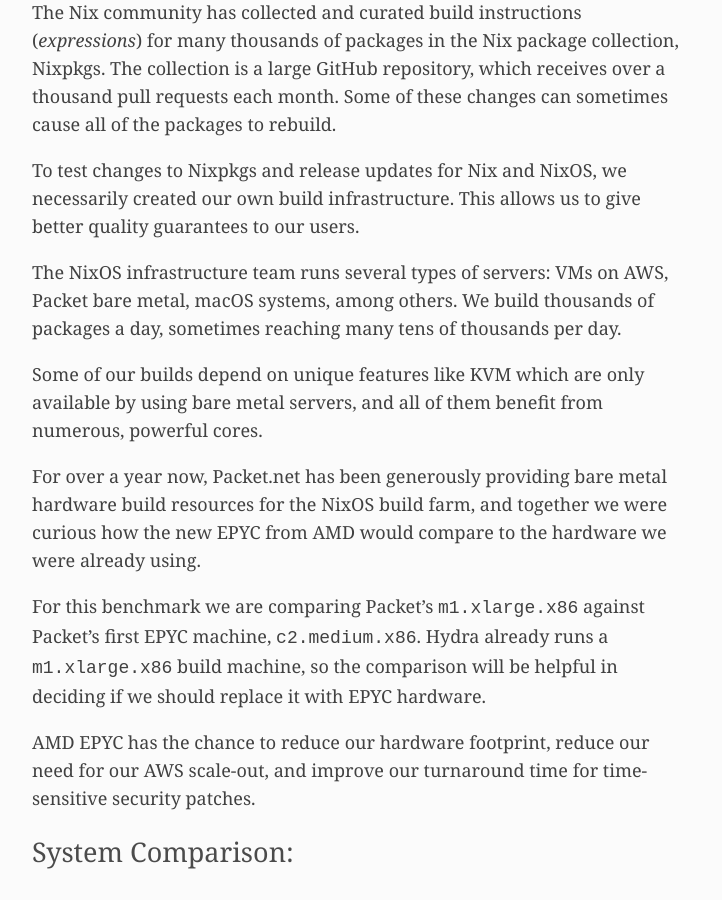
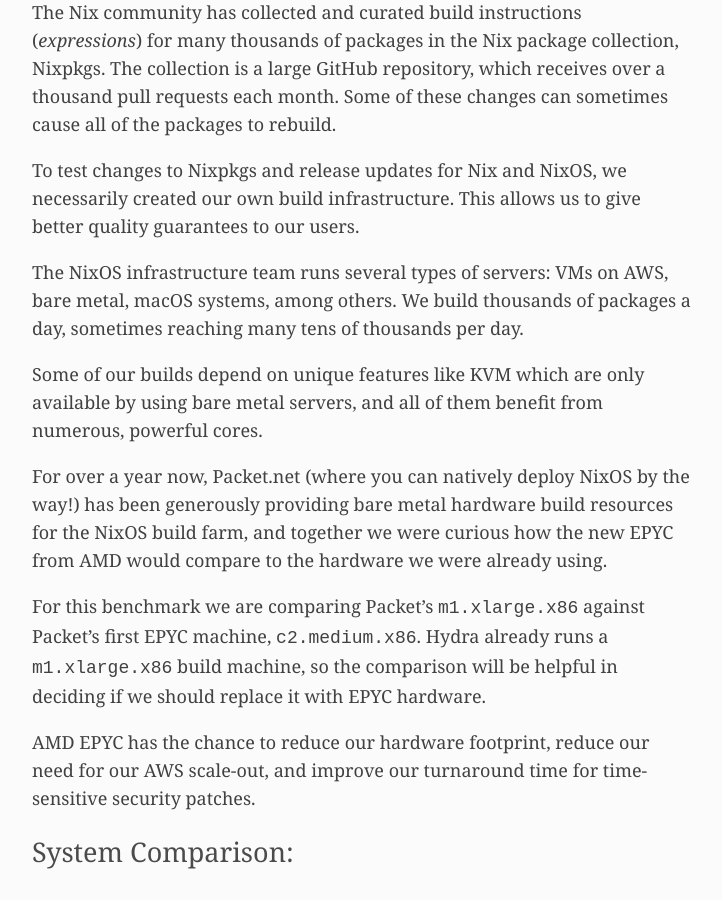
Before and after one commit to grahamc/grahamc.github.com, a Jekyll site: the page built from _posts/2018-08-02-an-epyc-nixos-build-farm.md, in a window 1280 px wide and 900 px high, scrolled down 393 px. Shown: the whole window, without its empty margins (278-1000 px from the left). Built offline with Jekyll 4.4.1, drawn with Linux system fonts in a browser that asks for light colours.

Commit message:
note about nioxs

```diff
--- a/_posts/2018-08-02-an-epyc-nixos-build-farm.md
+++ b/_posts/2018-08-02-an-epyc-nixos-build-farm.md
@@ -23,18 +23,18 @@
 give better quality guarantees to our users.
 
 The NixOS infrastructure team runs several types of servers: VMs on
-AWS, Packet bare metal, macOS systems, among others. We build
-thousands of packages a day, sometimes reaching many tens of thousands
-per day.
+AWS, bare metal, macOS systems, among others. We build thousands of
+packages a day, sometimes reaching many tens of thousands per day.
 
 Some of our builds depend on unique features like KVM which are only
 available by using bare metal servers, and all of them benefit from
 numerous, powerful cores.
 
-For over a year now, Packet.net has been generously providing bare
-metal hardware build resources for the NixOS build farm, and together
-we were curious how the new EPYC from AMD would compare to the
-hardware we were already using.
+For over a year now, Packet.net (where you can natively deploy NixOS
+by the way!) has been generously providing bare metal hardware build
+resources for the NixOS build farm, and together we were curious how
+the new EPYC from AMD would compare to the hardware we were already
+using.
 
 For this benchmark we are comparing Packet’s `m1.xlarge.x86` against
 Packet’s first EPYC machine, `c2.medium.x86`. Hydra already runs a
```
